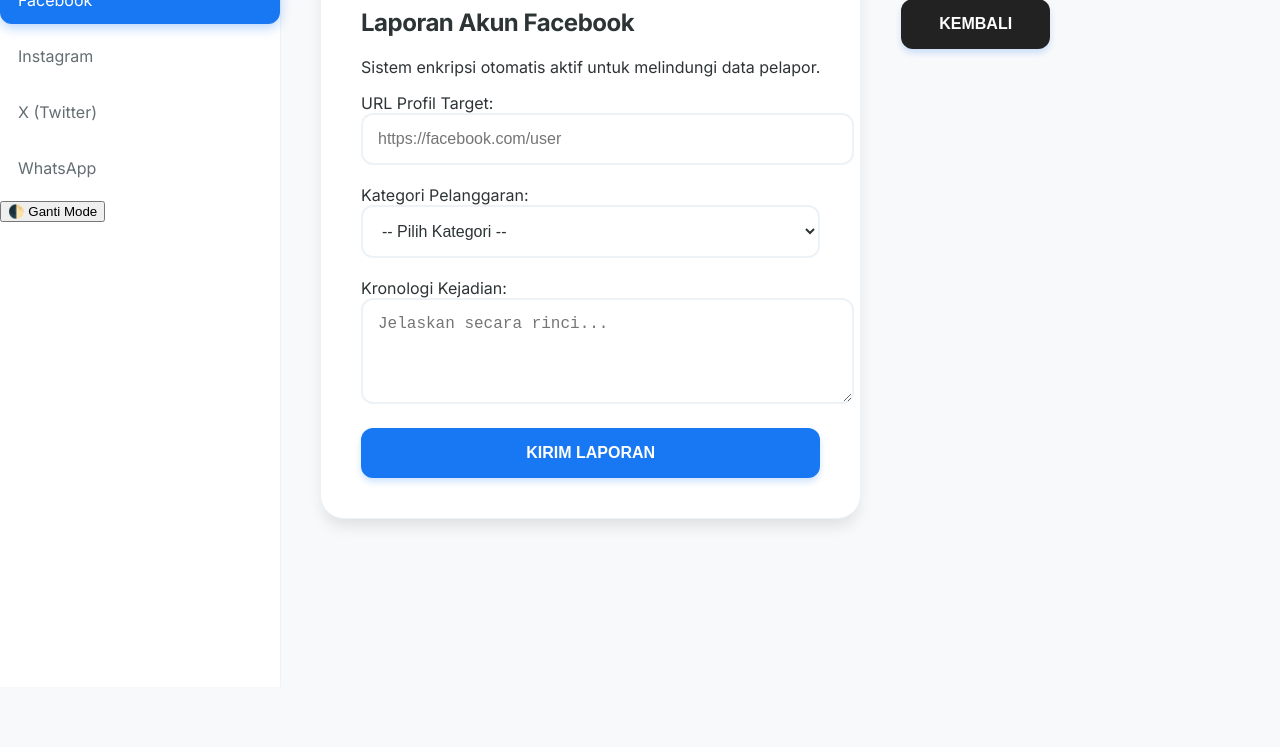
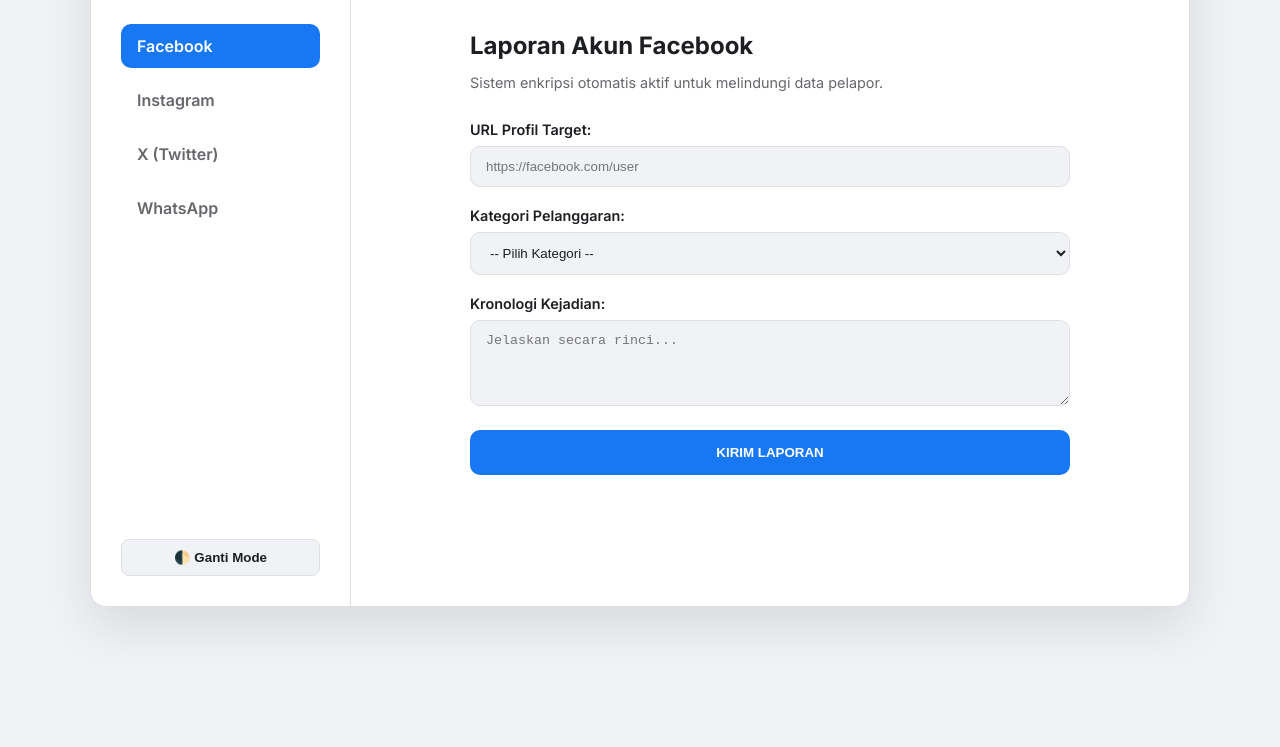
Before and after one commit to zeinhasiholan-alt/Report-SMD, a plain HTML site: page index.html in a window 1280 px wide. Shown: the part 133-880 px from the top of the page. After the commit the page ends 800 px from the top, so only its background shows below. Drawn offline with Linux system fonts and the light colour scheme.

Commit message:
Refactor CSS variables and layout styles
Updated color variables and styles for improved UI.

```diff
--- a/style.css
+++ b/style.css
@@ -1,183 +1,126 @@
 :root {
-    /* Color Palette - Soft & Modern */
-    --bg-body: #f8f9fa;
+    --bg-body: #f0f2f5;
     --bg-card: #ffffff;
-    --text-main: #2d3436;
-    --text-muted: #636e72;
-    --border: #edf2f7;
-    --fb: #1877F2;
-    --ig: #E4405F;
-    --x: #000000;
-    --wa: #25D366;
-    --sidebar-width: 280px;
-    --shadow-sm: 0 2px 4px rgba(0,0,0,0.05);
-    --shadow-md: 0 10px 15px -3px rgba(0,0,0,0.1);
-    --radius: 12px;
+    --primary: #1877F2;
+    --text-main: #1c1e21;
+    --text-muted: #65676b;
+    --border: #dddfe2;
+    --radius: 16px;
 }
 
 [data-theme="dark"] {
-    --bg-body: #0f172a;
-    --bg-card: #1e293b;
-    --text-main: #f1f5f9;
-    --text-muted: #94a3b8;
-    --border: #334155;
-    --x: #ffffff;
+    --bg-body: #0a0b0d;
+    --bg-card: #1c1e21;
+    --text-main: #e4e6eb;
+    --text-muted: #b0b3b8;
+    --border: #3e4042;
 }
 
+* { box-sizing: border-box; }
+
 body {
-    font-family: 'Inter', 'Segoe UI', system-ui, -apple-system, sans-serif;
+    font-family: 'Inter', sans-serif;
     background-color: var(--bg-body);
     color: var(--text-main);
     margin: 0;
     display: flex;
-    transition: background 0.3s ease;
-    overflow-x: hidden;
-    user-select: none;
-    -webkit-font-smoothing: antialiased;
+    justify-content: center;
+    align-items: center;
+    min-height: 100vh;
+    transition: 0.3s;
 }
 
-/* Tipografi Halus */
-h1, h2, h3 { color: var(--text-main); letter-spacing: -0.02em; }
-
-/* Navbar Enhancement */
-nav {
-    width: var(--sidebar-width);
+/* Kotak Utama Dashboard */
+.app-container {
+    width: 95%;
+    max-width: 1100px;
+    height: 85vh;
     background: var(--bg-card);
-    height: 100vh;
-    border-right: 1px solid var(--border);
-    position: fixed;
-    left: 0;
-    top: 0;
-    transition: all 0.4s cubic-bezier(0.4, 0, 0.2, 1);
-    z-index: 1000;
-    padding-top: 20px;
+    border-radius: var(--radius);
+    display: flex;
+    box-shadow: 0 20px 50px rgba(0,0,0,0.1);
+    overflow: hidden;
+    border: 1px solid var(--border);
 }
 
-.nav-content { padding: 0 20px; }
+/* Sidebar */
+nav {
+    width: 260px;
+    background: var(--bg-card);
+    border-right: 1px solid var(--border);
+    padding: 30px;
+    display: flex;
+    flex-direction: column;
+}
 
 .logo-area {
-    font-size: 1.5rem;
     font-weight: 800;
+    font-size: 1.3rem;
+    color: var(--primary);
     margin-bottom: 40px;
-    padding: 10px 15px;
     display: flex;
     align-items: center;
-    gap: 12px;
-    color: var(--fb);
+    gap: 10px;
 }
 
 .nav-item {
-    padding: 14px 18px;
-    margin-bottom: 8px;
-    border-radius: var(--radius);
+    padding: 12px 16px;
+    margin-bottom: 10px;
+    border-radius: 10px;
     cursor: pointer;
-    font-weight: 500;
-    display: flex;
-    align-items: center;
-    gap: 15px;
-    transition: 0.25s ease;
+    font-weight: 600;
     color: var(--text-muted);
+    transition: 0.2s;
 }
 
-.nav-item:hover {
-    background: rgba(24, 119, 242, 0.05);
-    color: var(--fb);
-    transform: translateX(5px);
+.nav-item:hover { background: rgba(24,119,242,0.05); color: var(--primary); }
+.nav-item.active { background: var(--primary); color: #fff; }
+
+.nav-footer { margin-top: auto; }
+.theme-toggle {
+    width: 100%; padding: 10px; border-radius: 8px; border: 1px solid var(--border);
+    background: var(--bg-body); color: var(--text-main); cursor: pointer; font-weight: 600;
 }
 
-.nav-item.active {
-    background: var(--fb);
-    color: #fff;
-    box-shadow: 0 4px 12px rgba(24, 119, 242, 0.3);
+/* Main Content */
+main { flex: 1; display: flex; flex-direction: column; overflow: hidden; }
+
+.top-header {
+    padding: 20px 40px;
+    border-bottom: 1px solid var(--border);
+    display: flex;
+    justify-content: space-between;
+    align-items: center;
 }
 
-/* Main Content Area */
-main {
-    flex: 1;
-    margin-left: var(--sidebar-width);
-    padding: 40px;
-    transition: 0.4s ease;
-    min-height: 100vh;
+#breadcrumb { font-weight: 600; color: var(--text-muted); font-size: 0.9rem; }
+.session-badge { font-size: 0.7rem; padding: 4px 8px; background: #e7f3ff; color: var(--primary); border-radius: 4px; font-weight: 800; }
+
+.content-body { flex: 1; padding: 40px; overflow-y: auto; display: flex; justify-content: center; }
+
+.report-card { width: 100%; max-width: 600px; }
+
+h2 { margin: 0 0 10px 0; font-size: 1.5rem; }
+.subtitle { color: var(--text-muted); font-size: 0.9rem; margin-bottom: 30px; }
+
+/* Form Elements */
+.input-group { margin-bottom: 20px; }
+label { display: block; margin-bottom: 8px; font-weight: 600; font-size: 0.9rem; }
+input, textarea, select {
+    width: 100%; padding: 12px 15px; border-radius: 10px; border: 1px solid var(--border);
+    background: var(--bg-body); color: var(--text-main); outline: none; transition: 0.3s;
 }
+input:focus { border-color: var(--primary); box-shadow: 0 0 0 3px rgba(24,119,242,0.1); }
 
-.top-bar {
-    display: flex;
-    align-items: center;
-    justify-content: space-between;
-    margin-bottom: 35px;
-    background: var(--bg-card);
-    padding: 15px 25px;
-    border-radius: var(--radius);
-    box-shadow: var(--shadow-sm);
-    border: 1px solid var(--border);
+.btn-submit {
+    width: 100%; padding: 15px; background: var(--primary); color: white; border: none;
+    border-radius: 10px; font-weight: 700; cursor: pointer; transition: 0.3s;
 }
+.btn-submit:hover { transform: translateY(-2px); filter: brightness(1.1); }
 
-/* Form & Cards */
-.report-card {
-    background: var(--bg-card);
-    padding: 40px;
-    border-radius: 24px;
-    box-shadow: var(--shadow-md);
-    max-width: 750px;
-    margin: 20px auto;
-    border: 1px solid var(--border);
+/* Popup */
+.overlay {
+    position: fixed; top: 0; left: 0; width: 100%; height: 100%;
+    background: rgba(0,0,0,0.8); display: none; justify-content: center; align-items: center; z-index: 1000;
 }
-
-.warning-label {
-    background: rgba(255, 193, 7, 0.1);
-    border-left: 4px solid #ffc107;
-    padding: 18px;
-    border-radius: 8px;
-    margin-bottom: 30px;
-    font-size: 0.9rem;
-    color: #856404;
-    line-height: 1.5;
-}
-
-/* Inputs */
-input, textarea, select {
-    width: 100%;
-    padding: 15px;
-    margin-bottom: 20px;
-    border: 2px solid var(--border);
-    border-radius: var(--radius);
-    background: var(--bg-card);
-    color: var(--text-main);
-    font-size: 1rem;
-    transition: 0.3s;
-}
-
-input:focus, textarea:focus {
-    border-color: var(--fb);
-    background: #fff;
-    box-shadow: 0 0 0 4px rgba(24, 119, 242, 0.1);
-}
-
-/* Buttons */
-.btn-submit {
-    width: 100%;
-    padding: 16px;
-    background: var(--fb);
-    color: white;
-    border: none;
-    border-radius: var(--radius);
-    font-weight: 700;
-    cursor: pointer;
-    font-size: 1rem;
-    transition: all 0.3s;
-    box-shadow: 0 4px 6px rgba(24, 119, 242, 0.2);
-}
-
-.btn-submit:hover {
-    filter: brightness(1.1);
-    transform: translateY(-2px);
-    box-shadow: 0 6px 12px rgba(24, 119, 242, 0.3);
-}
-
-.btn-submit:active { transform: translateY(0); }
-
-/* Custom Scrollbar */
-::-webkit-scrollbar { width: 8px; }
-::-webkit-scrollbar-track { background: var(--bg-body); }
-::-webkit-scrollbar-thumb { background: #cbd5e1; border-radius: 10px; }
-::-webkit-scrollbar-thumb:hover { background: #94a3b8; }
+.popup { background: var(--bg-card); padding: 40px; border-radius: 20px; text-align: center; max-width: 400px; width: 90%; }
```
